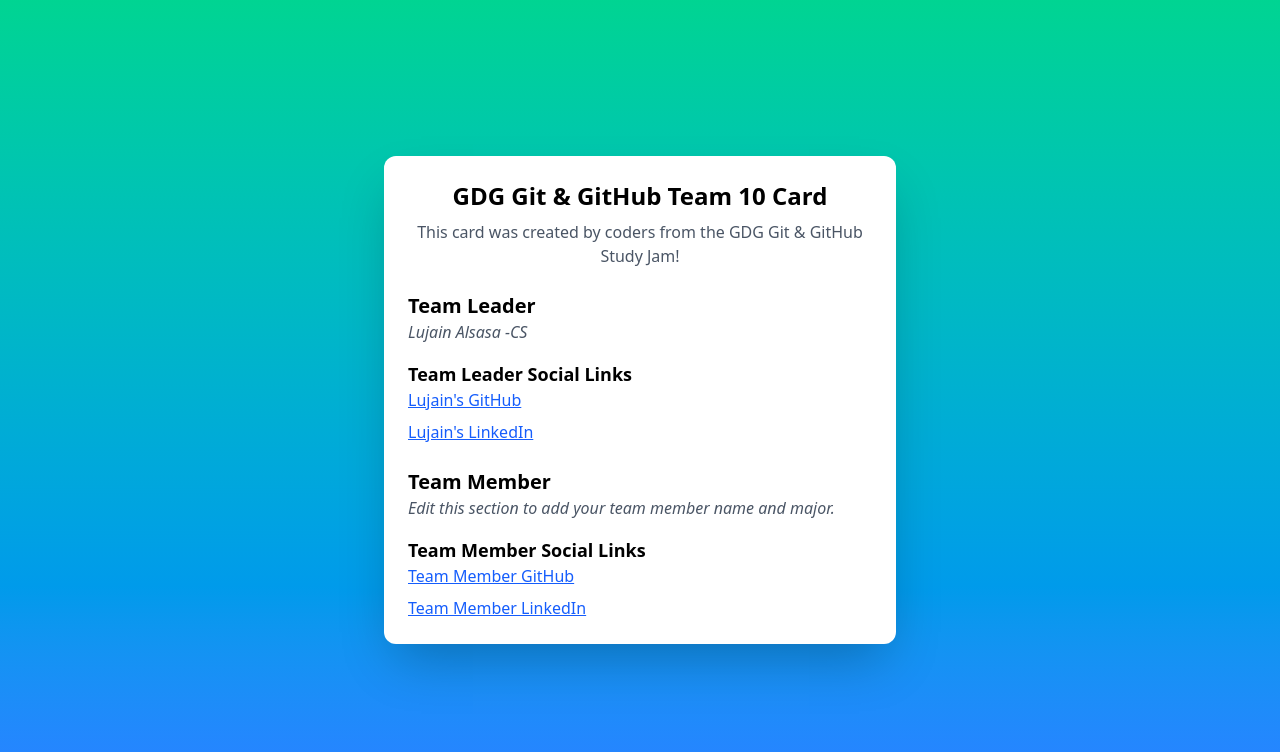
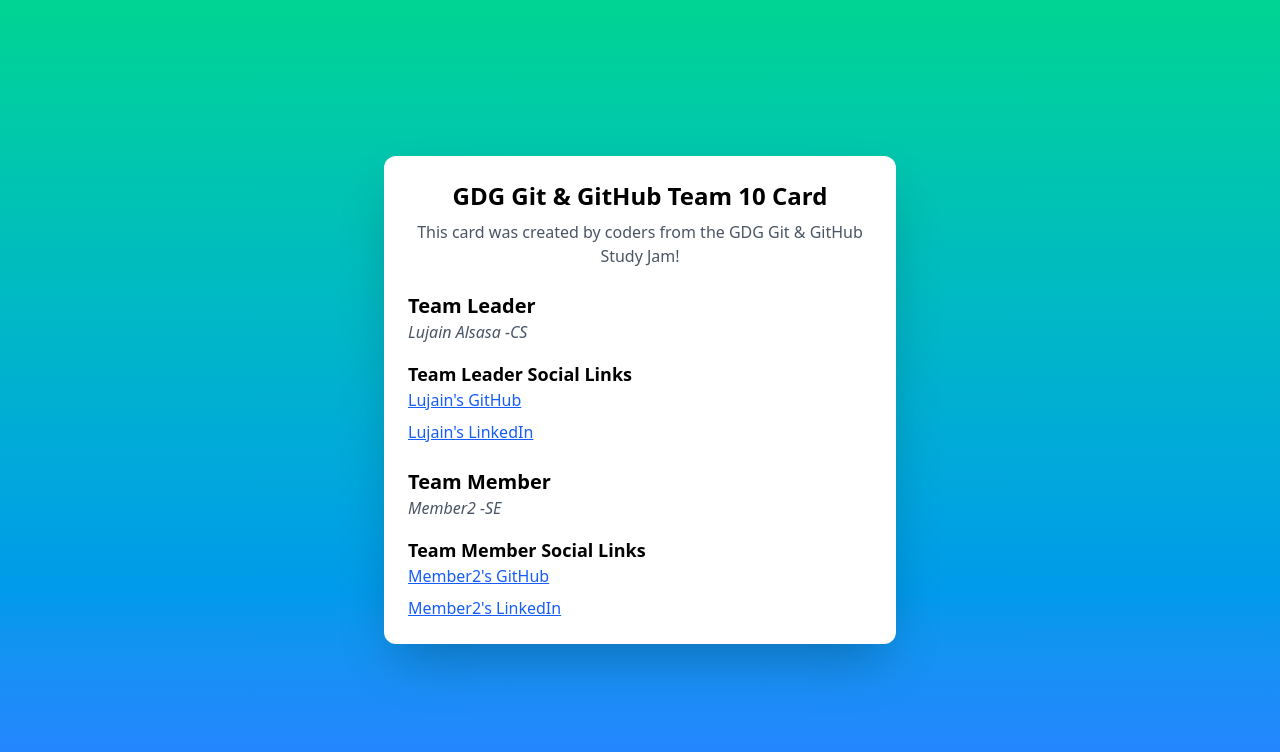
Before and after one commit to lujainalsasa/GDG_Git_Team_10_Card, a plain HTML site: page index.html in a window 1280 px wide. Drawn offline with nearby package versions, Linux system fonts and the light colour scheme.

Commit message:
edited member 2 info

```diff
--- a/index.html
+++ b/index.html
@@ -45,19 +45,21 @@
       <section>
         <!-- Team Member Section -->
         <h2 class="mt-6 text-xl font-semibold">Team Member</h2>
-        <p class="text-gray-600 italic">
-          Edit this section to add your team member name and major.
-        </p>
+        <p class="text-gray-600 italic">Member2 -SE</p>
         <h3 class="mt-4 text-lg font-semibold">Team Member Social Links</h3>
         <ul class="space-y-2">
           <li>
-            <a href="social-link" class="text-blue-600 underline"
-              >Team Member GitHub</a
+            <a
+              href="https://github.com/lujainalsasa"
+              class="text-blue-600 underline"
+              >Member2's GitHub</a
             >
           </li>
           <li>
-            <a href="social-link" class="text-blue-600 underline"
-              >Team Member LinkedIn</a
+            <a
+              href="https://www.linkedin.com/in/lujain-alsasa-9476a7231/"
+              class="text-blue-600 underline"
+              >Member2's LinkedIn</a
             >
           </li>
         </ul>
```
